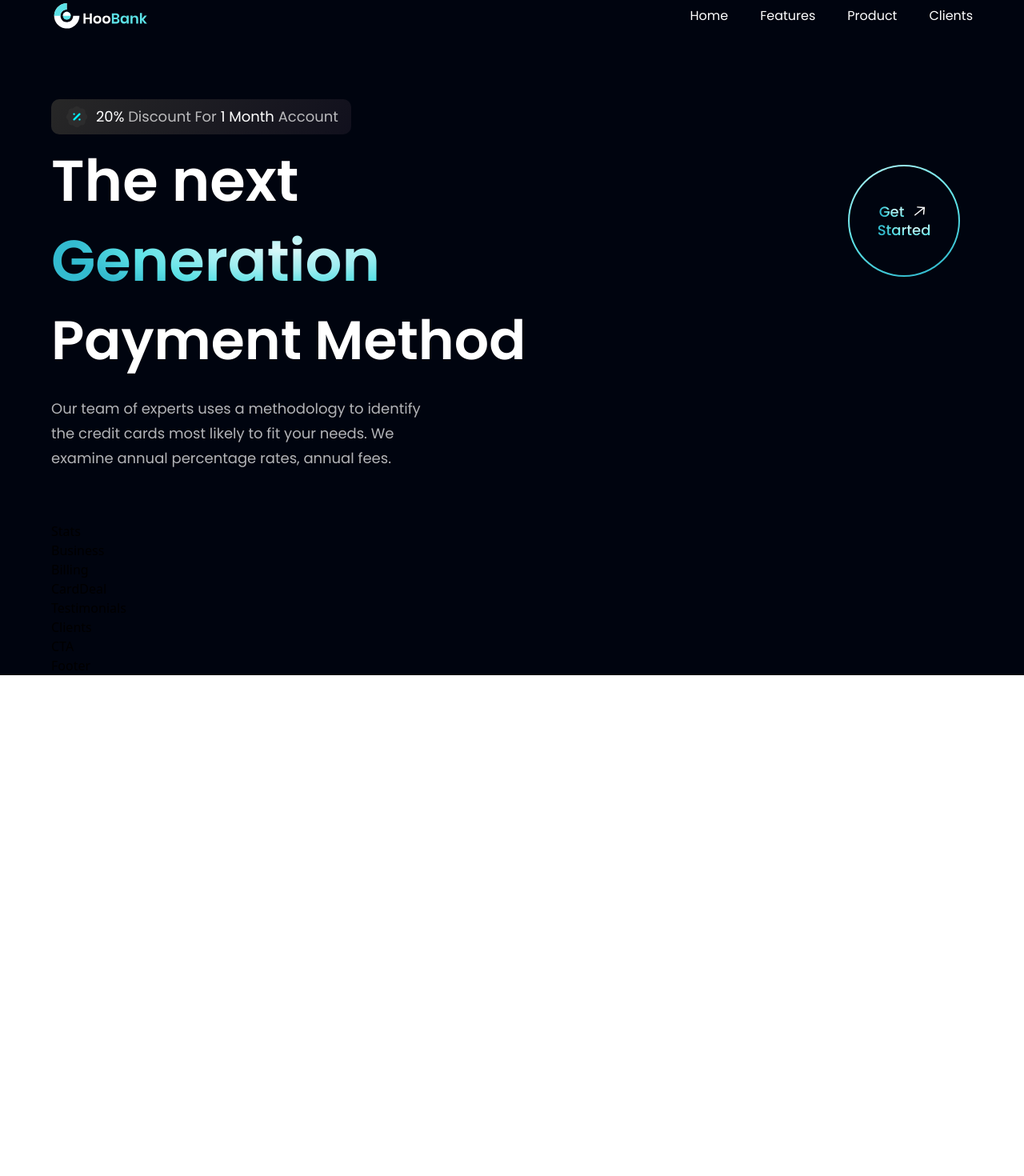
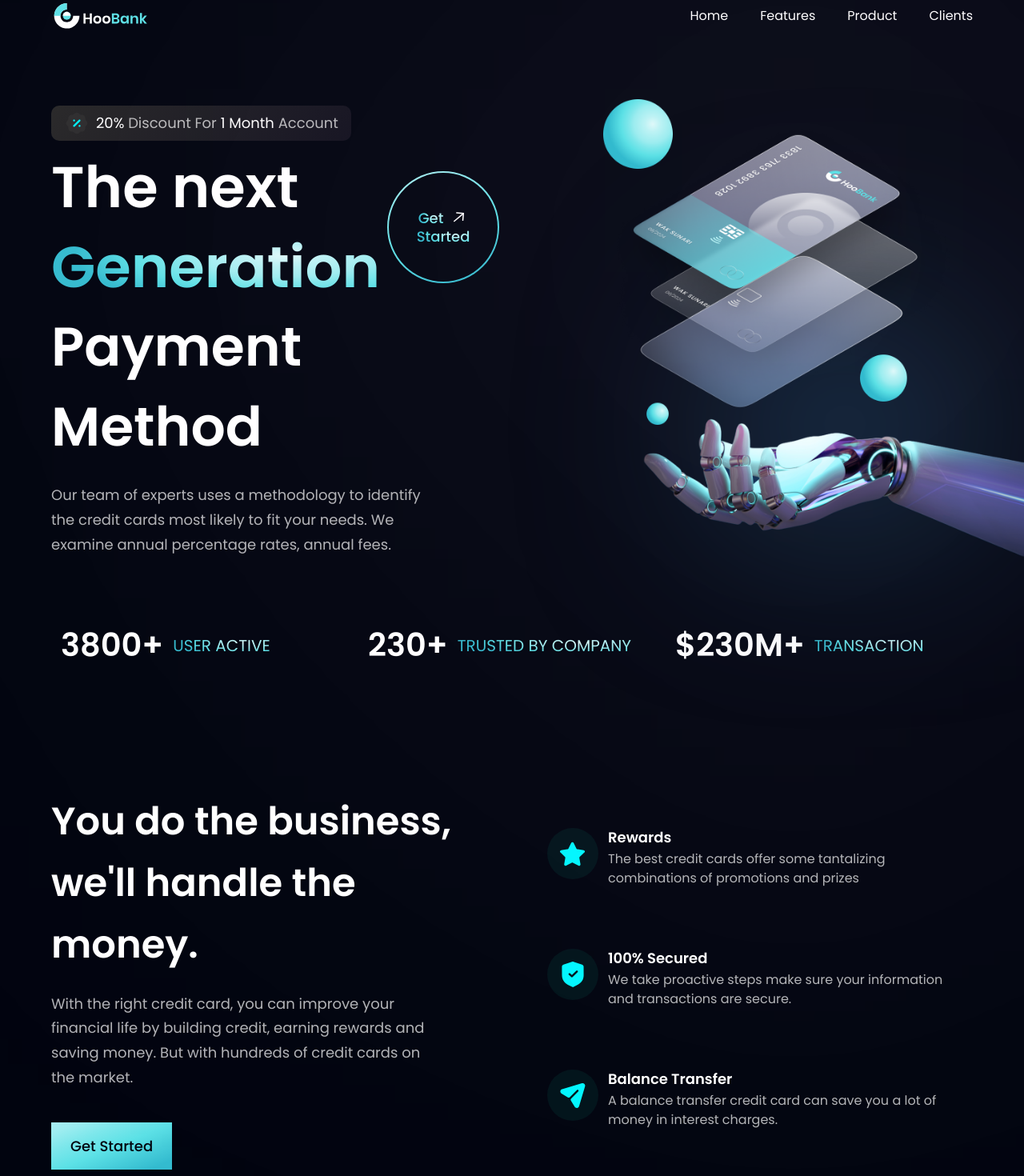
Before and after one commit to Amandeep4567/bank_modern_app, a React (Vite) app in the folder bank_modern_app/: page / in a window 1280 px wide. Shown: the part 20-1490 px from the top of the page at 80% size. Before the commit the page ends 864 px from the top, so only its background shows below. Built offline with nearby package versions, Linux system fonts and the light colour scheme.

Commit message:
feat: code updated

```diff
--- a/bank_modern_app/src/components/Business.jsx
+++ b/bank_modern_app/src/components/Business.jsx
@@ -1,7 +1,50 @@
-import React from "react";
+import { features } from "../constants";
+import styles, { layout } from "../style";
+import Button from "./Button";
 
-const Business = () => {
-  return <div>Business</div>;
-};
+const FeaturesCard = ({ icon, title, content, index }) => (
+  <div
+    className={`flex flex-row p-6 rounded-[20px] ${
+      index !== features.length - 1 ? "mb-6" : "mb-0"
+    } feature-card`}
+  >
+    <div
+      className={`w-[64px] h-[64px] rounded-full ${styles.flexCenter} bg-dimBlue`}
+    >
+      <img src={icon} alt="icon" className="w-[50%] h-[50%] object-contain" />
+    </div>
+    <div className="flex-1 flex flex-col ml-3">
+      <h4 className="font-poppins font-semibold text-white text-[18px] leading-[23px] mb-1">
+        {title}
+      </h4>
+      <p className="font-poppins font-normal text-dimWhite text-[16px] leading-[24px] mb-1">
+        {content}
+      </p>
+    </div>
+  </div>
+);
+
+const Business = () => (
+  <section id="features" className={layout.section}>
+    <div className={layout.sectionInfo}>
+      <h2 className={styles.heading2}>
+        You do the business, <br className="sm:block hidden" /> we'll handle the
+        money.
+      </h2>
+      <p className={`${styles.paragraph} max-w-[470px] mt-5`}>
+        With the right credit card, you can improve your financial life by
+        building credit, earning rewards and saving money. But with hundreds of
+        credit cards on the market.
+      </p>
+      <Button styles="mt-10" />
+    </div>
+
+    <div className={`${layout.sectionImg} flex-col`}>
+      {features.map((features, index) => (
+        <FeaturesCard key={features.id} {...features} index={index} />
+      ))}
+    </div>
+  </section>
+);
 
 export default Business;
--- a/bank_modern_app/src/components/Button.jsx
+++ b/bank_modern_app/src/components/Button.jsx
@@ -1,7 +1,14 @@
 import React from "react";
 
-const Button = () => {
-  return <div>Button</div>;
+const Button = ({ styles }) => {
+  return (
+    <button
+      type="button"
+      className={`py-4 px-6 bg-blue-gradient font-poppins font-medium text-[18px] text-primary outline-none ${styles}`}
+    >
+      Get Started
+    </button>
+  );
 };
 
 export default Button;
--- a/bank_modern_app/src/components/Hero.jsx
+++ b/bank_modern_app/src/components/Hero.jsx
@@ -33,6 +33,21 @@
         fees.
       </p>
     </div>
+
+    <div className={`flex-1 flex ${styles.flexCenter} md:my-0 my-10 relative`}>
+      <img
+        src={robot}
+        alt="billing"
+        className="w-[100%] h-[100%] relative z-[5]"
+      />
+      <div className="absolute z-[0] w-[40%] h-[35%] top-0 pink__gradient" />
+      <div className="absolute z-[1] w-[80%] h-[80%] rounded-full bottom-40 white__gradient" />
+      <div className="absolute z-[0] w-[50%] h-[50%] right-20 bottom-20 blue__gradient" />
+    </div>
+
+    <div className={`ss:hidden ${styles.flexCenter}`}>
+      <GetStarted />
+    </div>
   </section>
 );
 
--- a/bank_modern_app/src/components/Stats.jsx
+++ b/bank_modern_app/src/components/Stats.jsx
@@ -1,7 +1,22 @@
-import React from "react";
+import { stats } from "../constants";
+import styles from "../style";
 
-const Stats = () => {
-  return <div>Stats</div>;
-};
+const Stats = () => (
+  <section className={`${styles.flexCenter} flex-row flex-wrap sm:mb-20 mb-6`}>
+    {stats.map((stat) => (
+      <div
+        key={stat.id}
+        className={`flex-1 flex justify-start items-center flex-row m-3`}
+      >
+        <h4 className="font-poppins font-semibold xs:text-[40px] text-[30px] xs:leading-[53px] leading-[43px] text-white">
+          {stat.value}
+        </h4>
+        <p className="font-poppins font-normal xs:text-[20px] text-[15px] xs:leading-[26px] leading-[21px] text-gradient uppercase ml-3">
+          {stat.title}
+        </p>
+      </div>
+    ))}
+  </section>
+);
 
 export default Stats;
```
